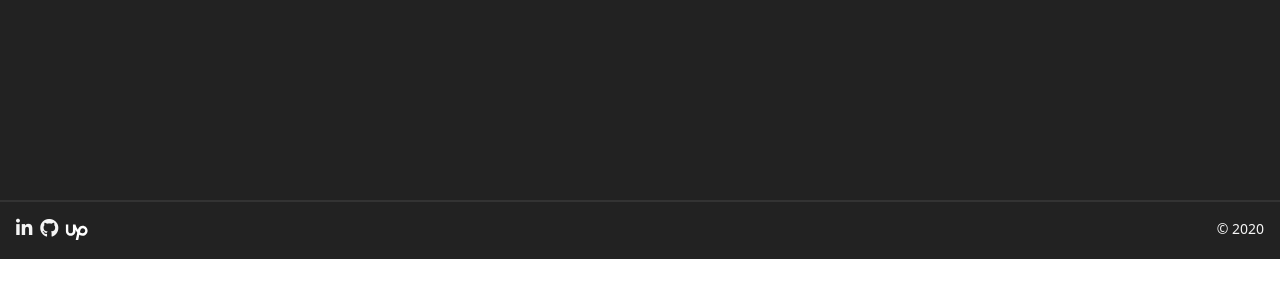
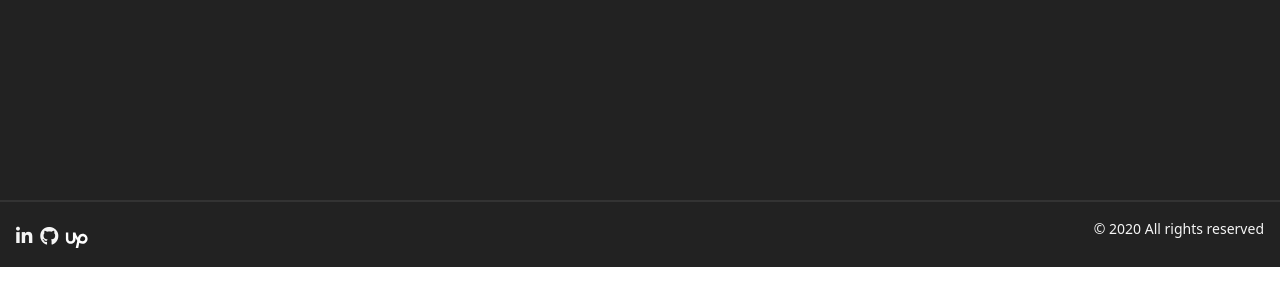
Before and after one commit to JuanNitram/personal-blog, a Nuxt app: page / in a window 1280 px wide. Shown: the part 1630-1930 px from the top of the page. Built offline with nearby package versions, Linux system fonts and the light colour scheme.

Commit message:
Update footer

```diff
--- a/components/layout/Footer.vue
+++ b/components/layout/Footer.vue
@@ -1,7 +1,7 @@
 <template>
     <footer class='w-full text-center border-t-2 border-gray-800 p-4 pin-b'>
-        <div class="flex justify-between text-gray-100 text-sm">
-          <div class="">
+        <div class="block lg:flex justify-between text-gray-100 text-sm">
+          <div class="py-2 lg:pb-0">
             <a href="https://uy.linkedin.com/in/juan-vargas-807b72142" target="_blank">
               <i class="fab fa-linkedin-in fa-lg mr-2"></i>
             </a>
@@ -12,8 +12,8 @@
               <svg id="Layer_1" style="fill: #fff; height: 25px; display: inline; margin-left: 6px;" version="1.1" viewBox="0 0 56.7 56.7" xml:space="preserve" xmlns="http://www.w3.org/2000/svg" xmlns:xlink="http://www.w3.org/1999/xlink"><path d="M42.4,17.7c-5.3,0-9.3,3.5-10.9,9c-2.5-3.9-4.5-8.3-5.6-12.1h-5.6v14.7c0,2.9-2.4,5.3-5.3,5.3c-2.9,0-5.3-2.4-5.3-5.3V14.7  H4.3v14.7c0,6.1,4.9,11,10.9,11c6,0,10.9-4.9,10.9-11v-2.5c1.1,2.2,2.5,4.6,4,6.7l-3.5,16.3h5.7L34.7,38c2.2,1.4,4.7,2.2,7.7,2.2  c6.1,0,11.1-5,11.1-11.4C53.5,22.7,48.5,17.7,42.4,17.7z M42.4,34.6c-2.2,0-4.5-1-6.3-2.5l0.6-2.2v-0.1c0.4-2.4,1.7-6.4,5.8-6.4  c3.1,0,5.6,2.5,5.6,5.6C48,32.1,45.3,34.6,42.4,34.6z"/></svg>
             </a>
           </div>
-          <div class="">
-            © 2020
+          <div class="pb-2 lg:pb-0">
+            © 2020 All rights reserved
           </div>
         </div>
     </footer>
```
